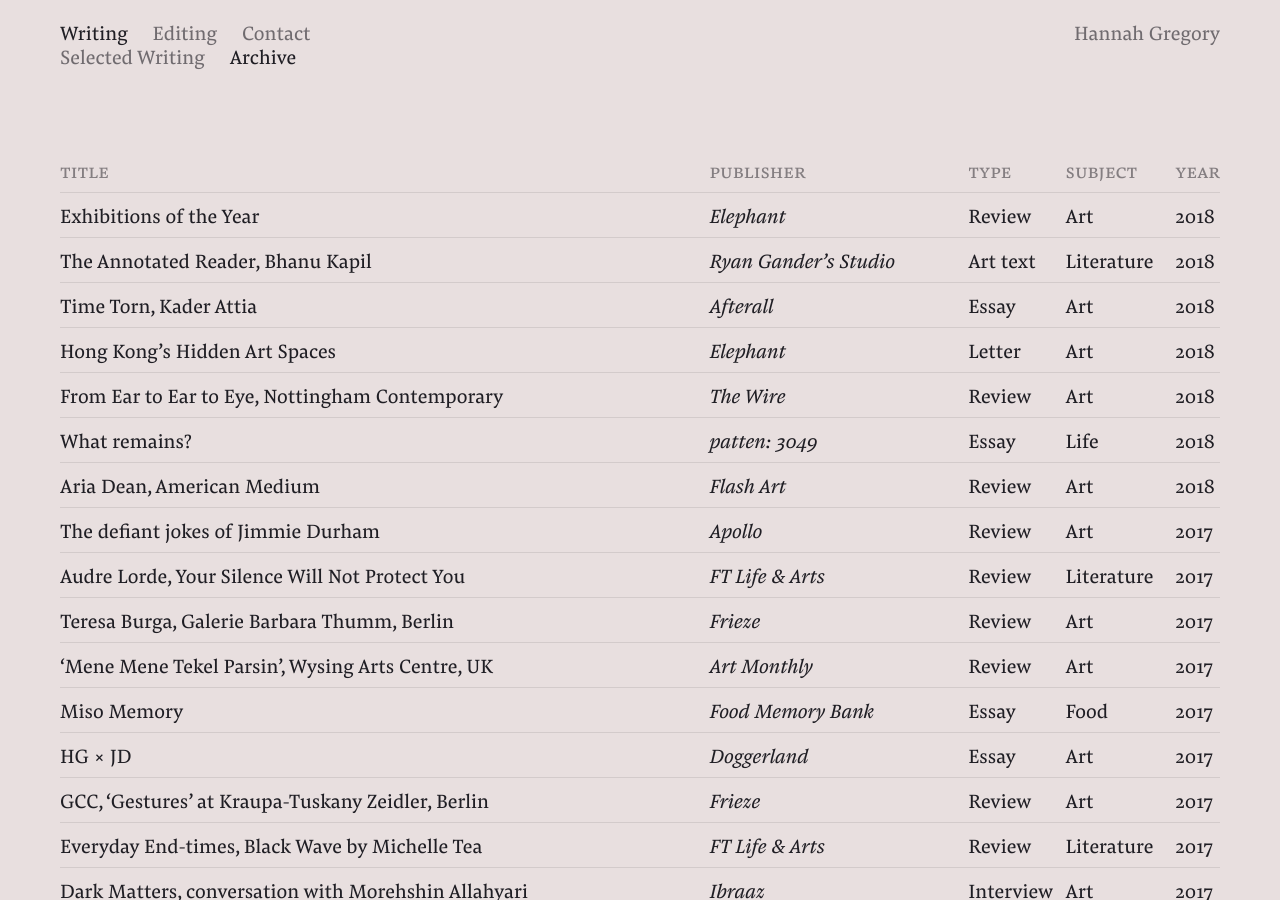
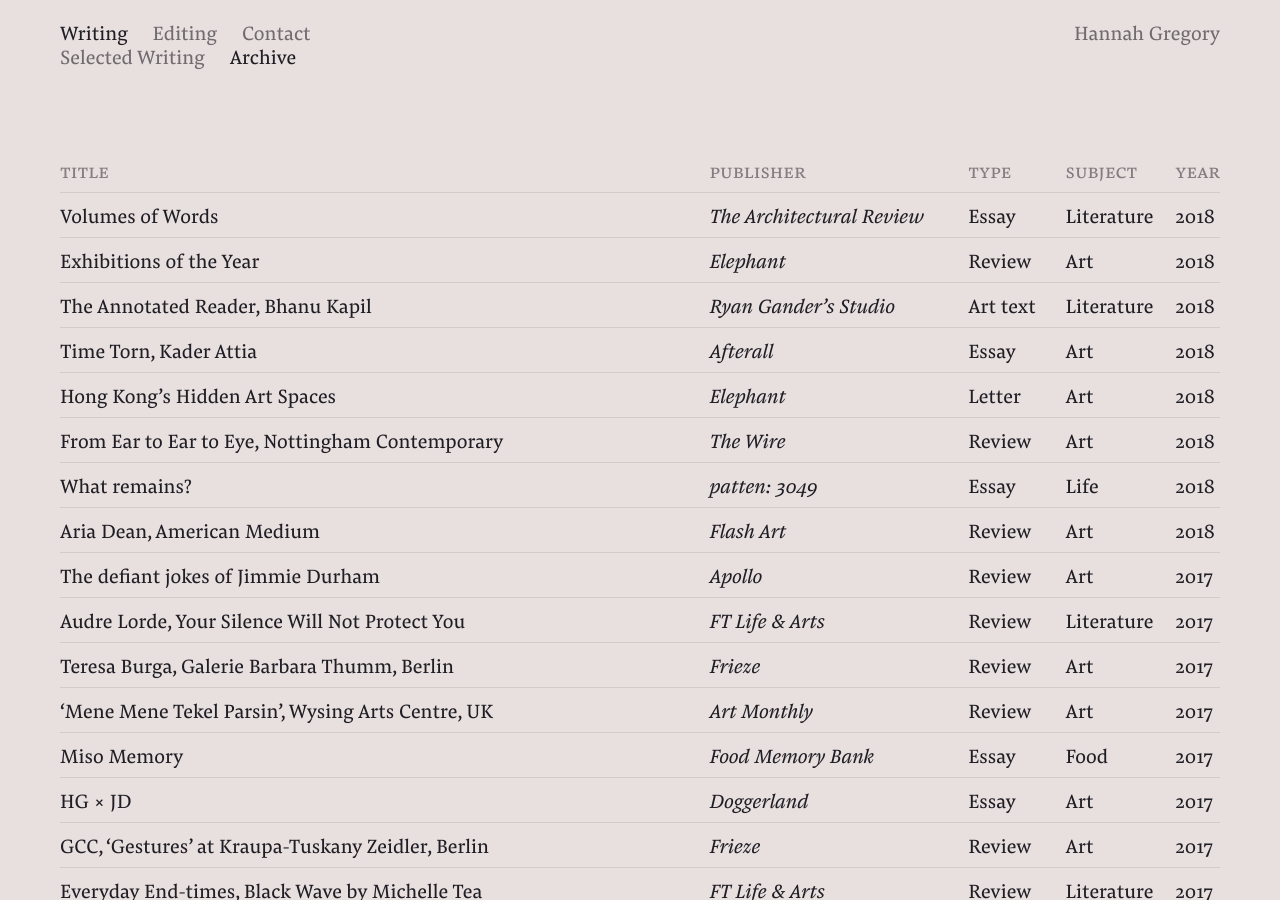
Before and after one commit to hg-site/hg-site.github.io, a Jekyll site: the page built from archive/index.markdown, in a window 1280 px wide and 900 px high. Built offline with Jekyll 4.4.1, drawn with Linux system fonts in a browser that asks for light colours.

Commit message:
Updated Index

```diff
--- a/archive/index.markdown
+++ b/archive/index.markdown
@@ -15,6 +15,14 @@
 </tr>
 </thead>
 <tbody class="list">
+
+<tr data-href="https://www.architectural-review.com/magazines/the-ar-december-2018/january-2019-book-issue/10038331.article?blocktitle=Latest-issue&contentID=17899">
+	<td class="title">Volumes of Words</td>
+	<td class="publisher">The Architectural Review</td>
+	<td class="type">Essay</td>
+	<td class="subject">Literature</td>
+	<td class="year">2018</td>
+</tr>
 
 <tr data-href="https://elephant.art/looking-back-standout-exhibitions-2018/">
 	<td class="title">Exhibitions of the Year</td>
```
